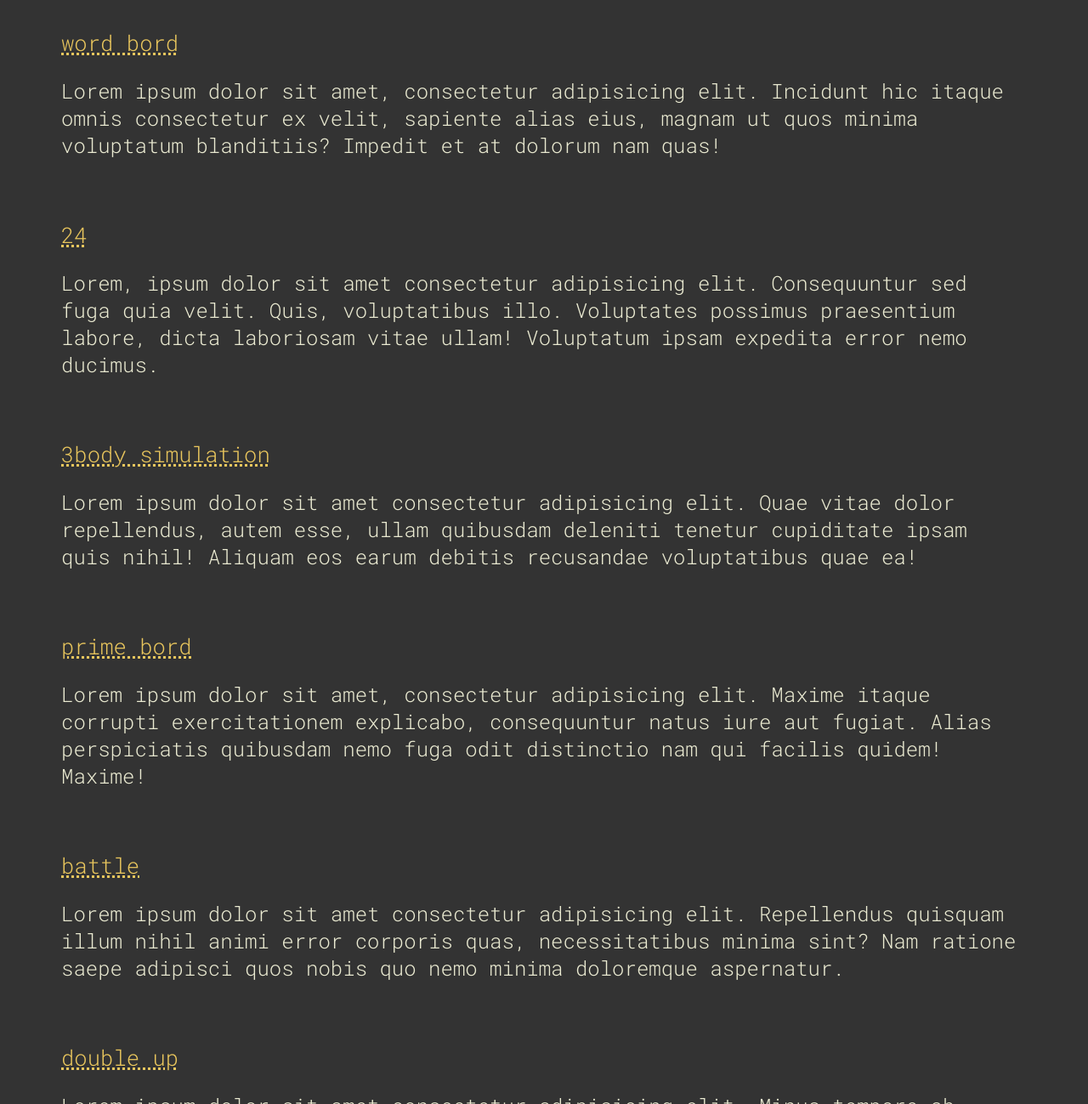
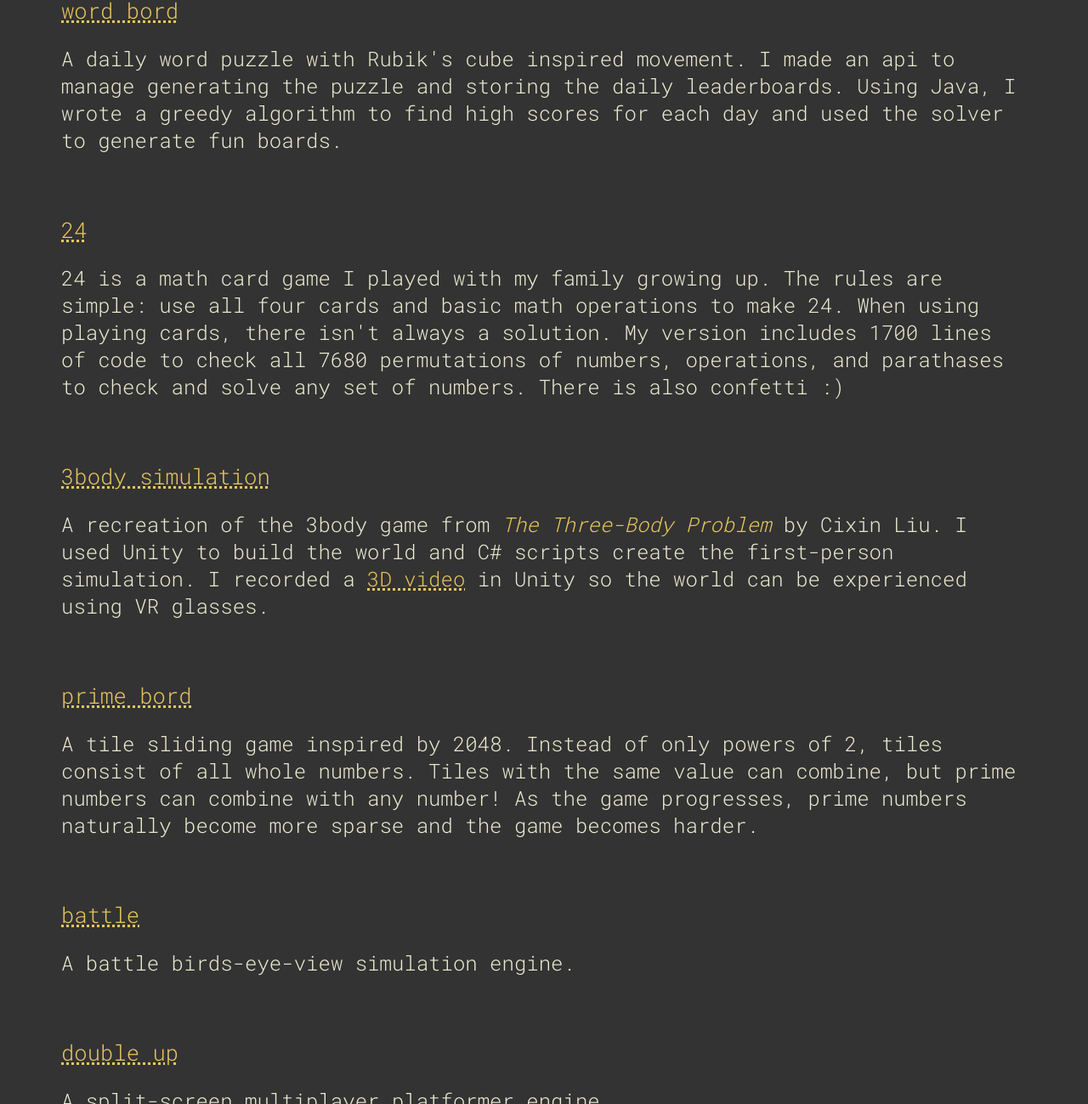
Before and after one commit to ericx1e/erictxie, a plain HTML site: page index.html in a window 1280 px wide. Shown: the part 956-2255 px from the top of the page at 85% size. Drawn offline with nearby package versions, Linux system fonts and the light colour scheme.

Commit message:
actually descriptions

```diff
--- a/index.html
+++ b/index.html
@@ -29,24 +29,42 @@
         </div>
         <div id="content-container">
             <h2>Web Projects <a href="https://github.com/ericx1e/", target="_blank"><i class="fab fa-github fa-sm" aria-hidden="true"></i></a></h2>
-            <a href="https://wordbord.com" target="_blank">word bord</a>
-            <p>Lorem ipsum dolor sit amet, consectetur adipisicing elit. Incidunt hic itaque omnis consectetur ex velit, sapiente alias eius, magnam ut quos minima voluptatum blanditiis? Impedit et at dolorum nam quas!</p>
-            <a href="https://24thegame.com" target="_blank">24</a>
-            <p>Lorem, ipsum dolor sit amet consectetur adipisicing elit. Consequuntur sed fuga quia velit. Quis, voluptatibus illo. Voluptates possimus praesentium labore, dicta laboriosam vitae ullam! Voluptatum ipsam expedita error nemo ducimus.</p>
-            <a href="https://ericxie.itch.io/3body" target="_blank">3body simulation</a>
-            <p>Lorem ipsum dolor sit amet consectetur adipisicing elit. Quae vitae dolor repellendus, autem esse, ullam quibusdam deleniti tenetur cupiditate ipsam quis nihil! Aliquam eos earum debitis recusandae voluptatibus quae ea!</p>
-            <a href="https://primebord.com" target="_blank">prime bord</a>
-            <p>Lorem ipsum dolor sit amet, consectetur adipisicing elit. Maxime itaque corrupti exercitationem explicabo, consequuntur natus iure aut fugiat. Alias perspiciatis quibusdam nemo fuga odit distinctio nam qui facilis quidem! Maxime!</p>
-            <a href="https://ericx1e.github.io/Battle-JS/" target="_blank">battle</a>
-            <p>Lorem ipsum dolor sit amet consectetur adipisicing elit. Repellendus quisquam illum nihil animi error corporis quas, necessitatibus minima sint? Nam ratione saepe adipisci quos nobis quo nemo minima doloremque aspernatur.</p>
-            <a href="https://ericx1e.github.io/Double-Up/" target="_blank">double up</a>
-            <p>Lorem ipsum dolor sit amet consectetur adipisicing elit. Minus tempore ab delectus ipsum ipsam recusandae voluptates nostrum, eligendi illo velit inventore, repellendus porro debitis optio nisi, quibusdam consequatur quia ad.</p>
-            <a href="https://ericx1e.github.io/HTMLeap/" target="_blank">htmleap</a>
-            <p>Lorem ipsum dolor sit amet consectetur adipisicing elit. Molestiae esse, modi reprehenderit aliquam nemo autem praesentium, inventore nostrum illum atque consectetur ducimus. Corrupti natus, recusandae placeat omnis aut voluptatem officiis!</p>
-            <a href="https://ericx1e.github.io/Ascii-Cam/" target="_blank">ascii cam</a>
-            <p>Lorem ipsum dolor sit amet consectetur, adipisicing elit. Pariatur molestias fugit, itaque minima unde beatae explicabo voluptates in saepe amet, iusto magni ipsum voluptatibus, vel deserunt! Adipisci dicta amet unde!</p>
-            <a href="https://ericx1e.github.io/Galton-Board/" target="_blank">galton board</a>
-            <p>Lorem ipsum dolor sit, amet consectetur adipisicing elit. Repudiandae, ab nulla cumque facere architecto facilis! Laborum, consectetur deserunt rem, quas excepturi suscipit qui architecto odit at dolore rerum! Eius, eos.</p>
+            <a href="https://wordbord.com" target="_blank" class="project-link">word bord</a>
+            <p>
+                A daily word puzzle with Rubik's cube inspired movement. I made an api to manage generating the puzzle and storing the daily leaderboards. Using Java, I wrote a greedy algorithm to find high scores for each day and used the solver to generate fun boards.
+            </p>
+            <a href="https://24thegame.com" target="_blank" class="project-link">24</a>
+            <p>
+                24 is a math card game I played with my family growing up. The rules are simple: use all four cards and basic math operations to make 24. When using playing cards, there isn't always a solution. My version includes 1700 lines of code to check all 7680 permutations of numbers, operations, and parathases to check and solve any set of numbers. There is also confetti :)
+            </p>
+            <a href="https://ericxie.itch.io/3body" target="_blank" class="project-link">3body simulation</a>
+            <p>
+                A recreation of the 3body game from <i>The Three-Body Problem</i> by Cixin Liu. I used Unity to build the world and C# scripts create the first-person simulation. I recorded a <a href="https://www.youtube.com/watch?v=0EymoR2dSI4">3D video</a> in Unity so the world can be experienced using VR glasses.
+            </p>
+            <a href="https://primebord.com" target="_blank" class="project-link">prime bord</a>
+            <p>
+                A tile sliding game inspired by 2048. Instead of only powers of 2, tiles consist of all whole numbers. Tiles with the same value can combine, but prime numbers can combine with any number! As the game progresses, prime numbers naturally become more sparse and the game becomes harder.
+            </p>
+            <a href="https://ericx1e.github.io/Battle-JS/" target="_blank" class="project-link">battle</a>
+            <p>
+                A battle birds-eye-view simulation engine.
+            </p>
+            <a href="https://ericx1e.github.io/Double-Up/" target="_blank" class="project-link">double up</a>
+            <p>
+                A split-screen multiplayer platformer engine.
+            </p>
+            <a href="https://ericx1e.github.io/HTMLeap/" target="_blank" class="project-link">htmleap</a>
+            <p>
+                A completely text-based platformer. Each line and is constantly updated to represent the location of the player and other obstacles.
+            </p>
+            <a href="https://ericx1e.github.io/Ascii-Cam/" target="_blank" class="project-link">ascii cam</a>
+            <p>
+                Converts camera input into ASCII characters based on each pixel's brightness.
+            </p>
+            <a href="https://ericx1e.github.io/Galton-Board/" target="_blank" class="project-link">galton board</a>
+            <p>
+                A galton board simulation made using the matter.js physics engine. Creates a graph based on balls fall out of the board which gradually forms the normal curve, proving the central limit theorem.
+            </p>
         </div>
         <script type="text/javascript">
             let text = document.getElementById('welcome-container');
--- a/style.css
+++ b/style.css
@@ -44,13 +44,23 @@ h1 {
     margin-bottom: 3em;
 }
 
-#content-container a {
+a {
+    color: rgb(233, 198, 93);
+    text-decoration: underline dotted 3px;
+}
+
+a:hover {
+    color: rgb(230, 212, 161);
+    text-decoration: underline dotted 3px;
+}
+
+.project-link {
     color: rgb(233, 198, 93);
     font-size: 1.6em;
     text-decoration: underline dotted 3px;
 }
 
-#content-container a:hover {
+.project-link:hover {
     color: rgb(230, 212, 161);
     /* font-size: 1.75em; */
 }
```
